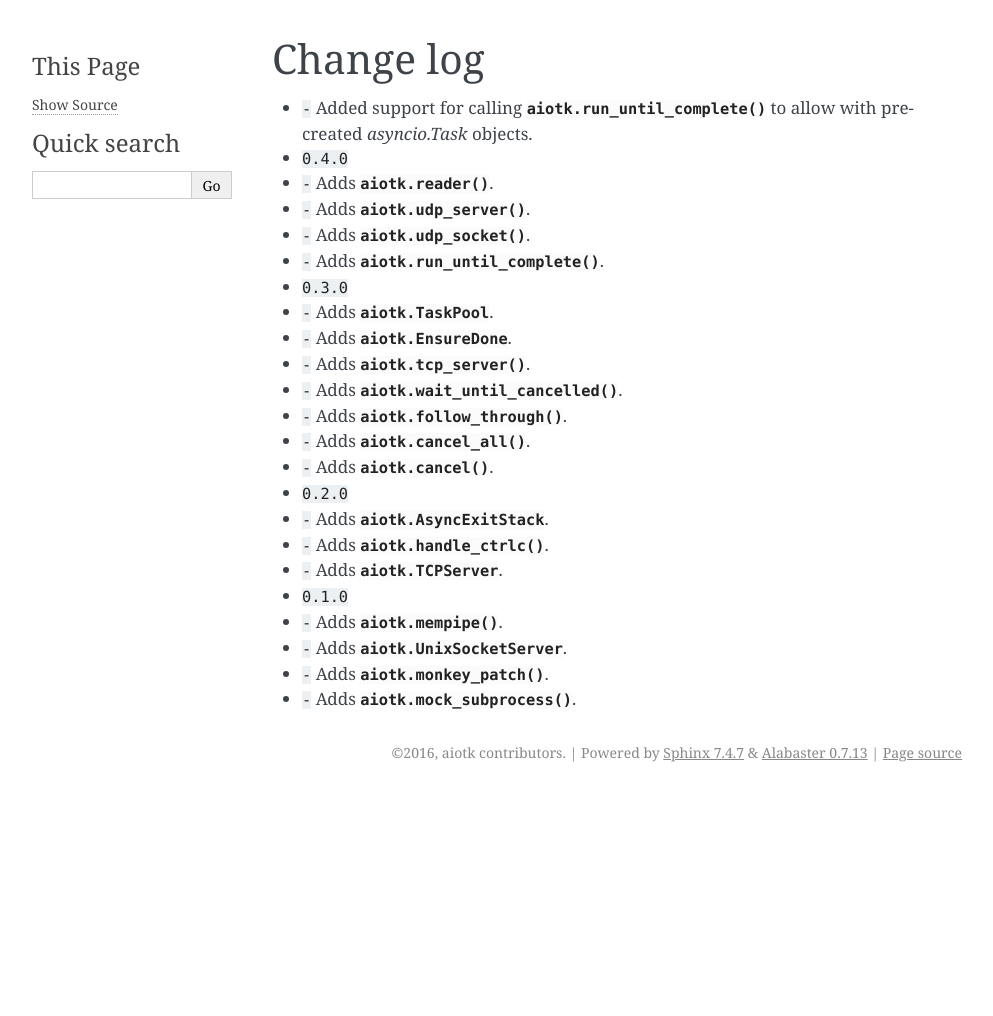
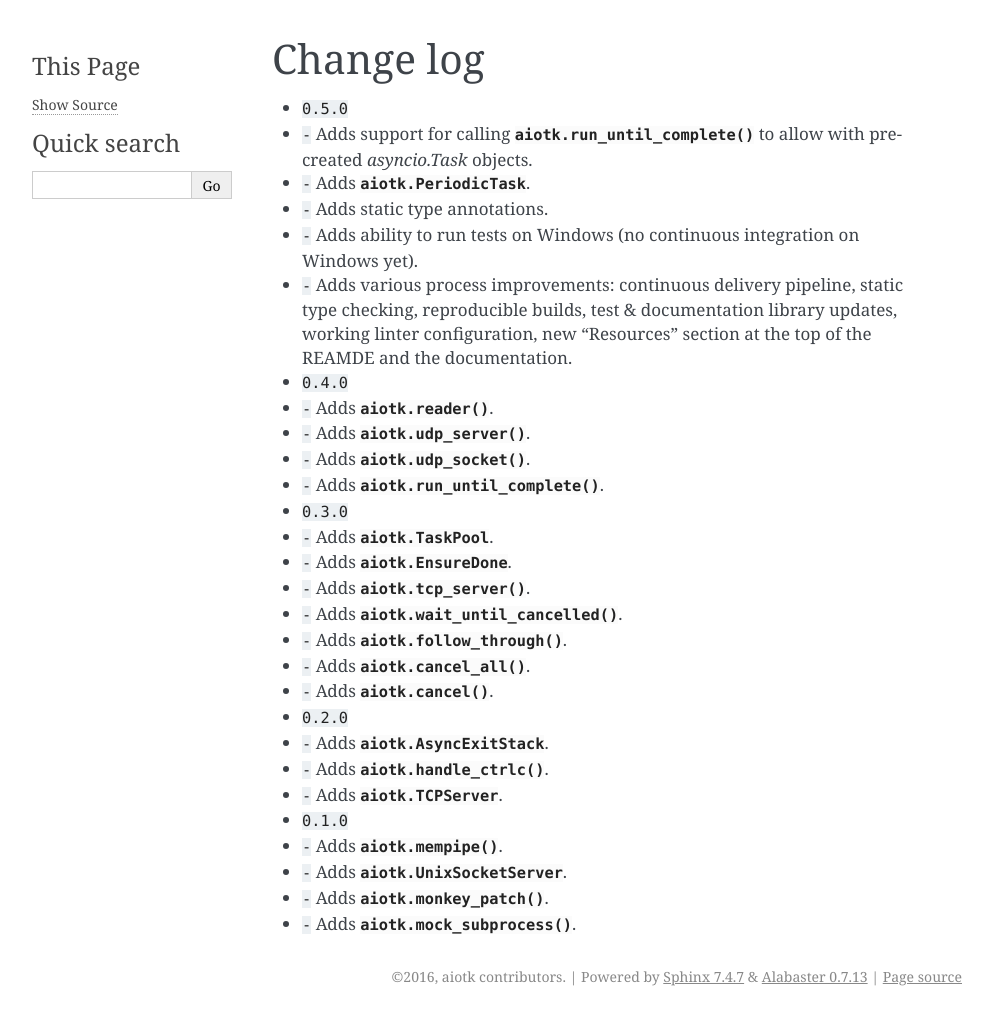
Before and after one commit to AndreLouisCaron/aiotk, a Sphinx documentation site: the page built from docs/changelog.rst, in a window 1280 px wide. Shown: the whole page, without its empty margins (148-1141 px from the left). Built offline with Sphinx 7.4.7, drawn with Linux system fonts in a browser that asks for light colours; cross-references to code outside the pages are shown as plain code; before the commit the page ends 900 px from its top, so only the background shows below that.

Commit message:
Version 0.5.0

```diff
--- a/docs/changelog.rst
+++ b/docs/changelog.rst
@@ -4,8 +4,17 @@
   Change log
 ##############
 
-* :feature:`-` Added support for calling :py:func:`aiotk.run_until_complete` to
+* :release:`0.5.0 <2018-05-14>`
+* :feature:`-` Adds support for calling :py:func:`aiotk.run_until_complete` to
   allow with pre-created `asyncio.Task` objects.
+* :feature:`-` Adds :py:class:`aiotk.PeriodicTask`.
+* :feature:`-` Adds static type annotations.
+* :feature:`-` Adds ability to run tests on Windows (no continuous integration
+  on Windows yet).
+* :feature:`-` Adds various process improvements: continuous delivery pipeline,
+  static type checking, reproducible builds, test & documentation library
+  updates, working linter configuration, new "Resources" section at the top of
+  the REAMDE and the documentation.
 
 * :release:`0.4.0 <2017-03-14>`
 * :feature:`-` Adds :py:func:`aiotk.reader`.
--- a/docs/spelling_wordlist.txt
+++ b/docs/spelling_wordlist.txt
@@ -5,6 +5,7 @@ backport
 backports
 coroutine
 coroutines
+linter
 pre
 proactor
 unlink
--- a/setup.py
+++ b/setup.py
@@ -16,7 +16,7 @@ setup(
     name='aiotk',
     maintainer='Andre Caron',
     maintainer_email='andre.l.caron@gmail.com',
-    version='0.4.0',
+    version='0.5.0',
     url='https://github.com/AndreLouisCaron/aiotk',
     packages=find_packages(where='src'),
     package_dir={
```
Also changed, not shown: 1 other file.
